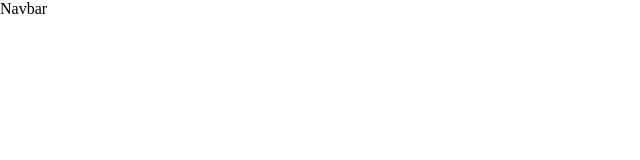
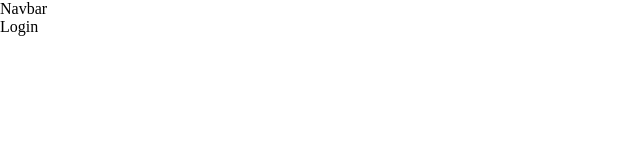
Before and after one commit to DimaChekashov/foxsay-messenger, a React (Create React App) app: page /login in a window 1280 px wide. Shown: the top 160 px of the page, without its empty margins (0-640 px from the left). Built offline with nearby package versions, Linux system fonts and the light colour scheme.

Commit message:
implemented navigation

```diff
--- a/src/App.tsx
+++ b/src/App.tsx
@@ -1,12 +1,14 @@
 import React from 'react';
 import { BrowserRouter } from 'react-router-dom';
 import './App.css';
+import AppRouter from './components/AppRouter';
 import Navbar from './components/Navbar';
 
 const App: React.FC = () => {
   return (
     <BrowserRouter>
       <Navbar />
+      <AppRouter />
     </BrowserRouter>
   );
 }
--- /dev/null
+++ b/src/components/AppRouter.tsx
@@ -0,0 +1,29 @@
+import React from 'react';
+import { Navigate, Route, Routes } from 'react-router-dom';
+import { privateRoutes, publicRoutes } from '../routes';
+import { ROUTE } from '../utils/consts';
+
+const AppRouter: React.FC = () => {
+    const user: boolean = false;
+
+    return user ?
+        (
+            <Routes>
+                {privateRoutes.map(({path, Component}) =>
+                    <Route key={path} path={path} element={<Component />} />
+                )}
+                <Route path="*" element={<Navigate to={ROUTE.CHAT} replace />} />
+            </Routes>
+        )
+        :
+        (
+            <Routes>
+                {publicRoutes.map(({path, Component}) =>
+                    <Route key={path} path={path} element={<Component />} />
+                )}
+                <Route path="*" element={<Navigate to={ROUTE.LOGIN} replace />} />
+            </Routes>
+        )
+}
+
+export default AppRouter;
```
